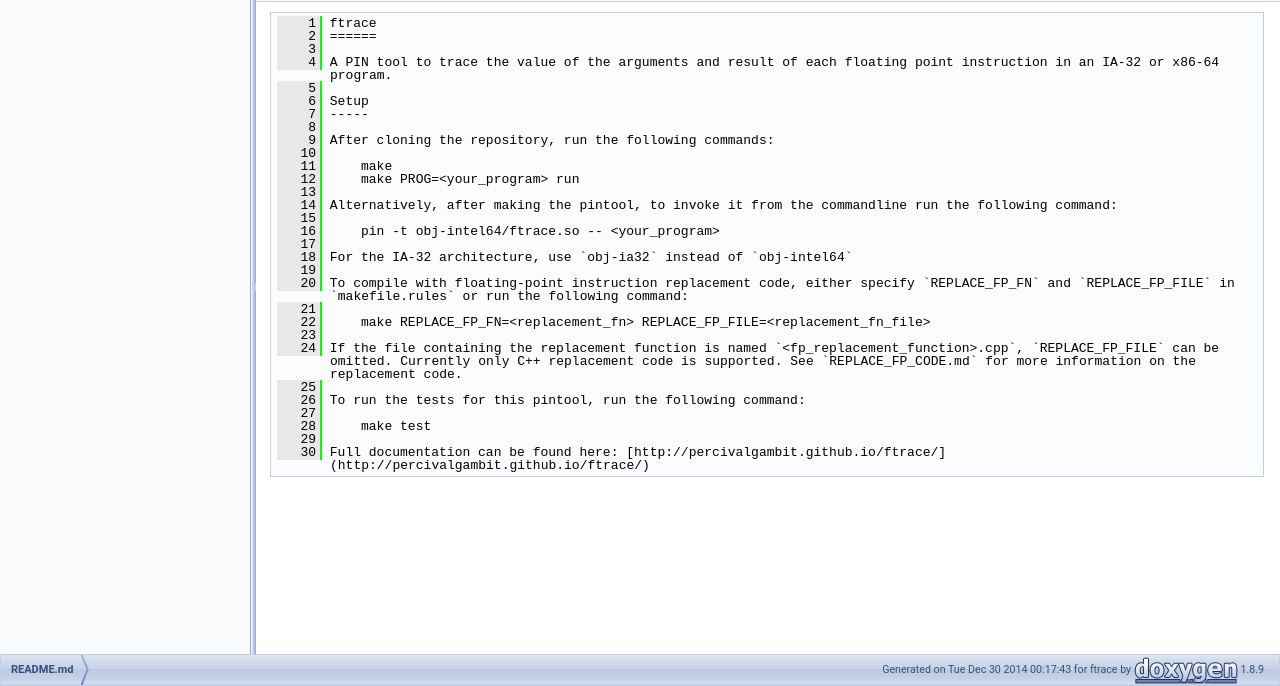
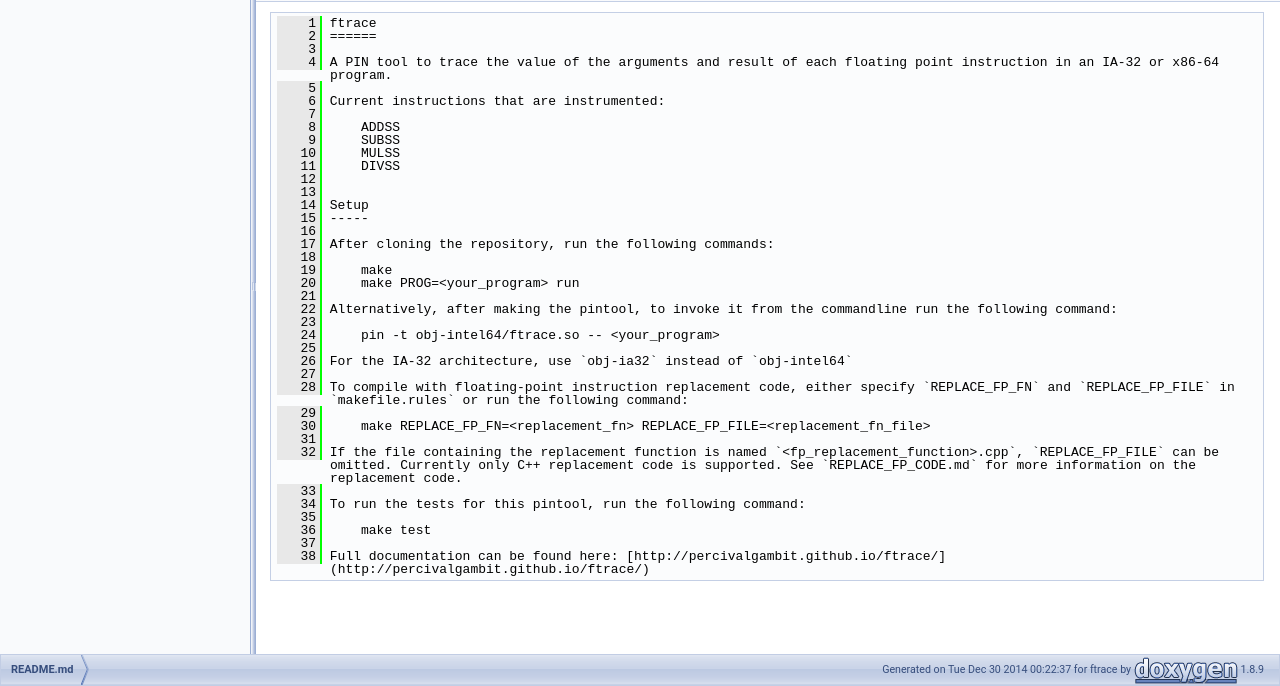
Before and after one commit to percivalgambit/NEAT, a plain HTML site: page README_8md_source.html in a window 1280 px wide. Shown: the part 114-800 px from the top of the page. Drawn offline with Linux system fonts and the light colour scheme.

Commit message:
Documentation generated on 12/30/14 12:23am

```diff
--- a/README_8md_source.html
+++ b/README_8md_source.html
@@ -97,38 +97,46 @@ $(document).ready(function(){initNavTree('README_8md.html','');});
 <div class="line"><a name="l00003"></a><span class="lineno">    3</span>&#160;</div>
 <div class="line"><a name="l00004"></a><span class="lineno">    4</span>&#160;A PIN tool to trace the value of the arguments and result of each floating point instruction in an IA-32 or x86-64 program.</div>
 <div class="line"><a name="l00005"></a><span class="lineno">    5</span>&#160;</div>
-<div class="line"><a name="l00006"></a><span class="lineno">    6</span>&#160;Setup</div>
-<div class="line"><a name="l00007"></a><span class="lineno">    7</span>&#160;-----</div>
-<div class="line"><a name="l00008"></a><span class="lineno">    8</span>&#160;</div>
-<div class="line"><a name="l00009"></a><span class="lineno">    9</span>&#160;After cloning the repository, run the following commands:</div>
-<div class="line"><a name="l00010"></a><span class="lineno">   10</span>&#160;</div>
-<div class="line"><a name="l00011"></a><span class="lineno">   11</span>&#160;    make</div>
-<div class="line"><a name="l00012"></a><span class="lineno">   12</span>&#160;    make PROG=&lt;your_program&gt; run</div>
+<div class="line"><a name="l00006"></a><span class="lineno">    6</span>&#160;Current instructions that are instrumented:</div>
+<div class="line"><a name="l00007"></a><span class="lineno">    7</span>&#160;</div>
+<div class="line"><a name="l00008"></a><span class="lineno">    8</span>&#160;    ADDSS</div>
+<div class="line"><a name="l00009"></a><span class="lineno">    9</span>&#160;    SUBSS</div>
+<div class="line"><a name="l00010"></a><span class="lineno">   10</span>&#160;    MULSS</div>
+<div class="line"><a name="l00011"></a><span class="lineno">   11</span>&#160;    DIVSS</div>
+<div class="line"><a name="l00012"></a><span class="lineno">   12</span>&#160;</div>
 <div class="line"><a name="l00013"></a><span class="lineno">   13</span>&#160;</div>
-<div class="line"><a name="l00014"></a><span class="lineno">   14</span>&#160;Alternatively, after making the pintool, to invoke it from the commandline run the following command:</div>
-<div class="line"><a name="l00015"></a><span class="lineno">   15</span>&#160;</div>
-<div class="line"><a name="l00016"></a><span class="lineno">   16</span>&#160;    pin -t obj-intel64/ftrace.so -- &lt;your_program&gt;</div>
-<div class="line"><a name="l00017"></a><span class="lineno">   17</span>&#160;</div>
-<div class="line"><a name="l00018"></a><span class="lineno">   18</span>&#160;For the IA-32 architecture, use `obj-ia32` instead of `obj-intel64`</div>
-<div class="line"><a name="l00019"></a><span class="lineno">   19</span>&#160;</div>
-<div class="line"><a name="l00020"></a><span class="lineno">   20</span>&#160;To compile with floating-point instruction replacement code, either specify `REPLACE_FP_FN` and `REPLACE_FP_FILE` in `makefile.rules` or run the following command:</div>
+<div class="line"><a name="l00014"></a><span class="lineno">   14</span>&#160;Setup</div>
+<div class="line"><a name="l00015"></a><span class="lineno">   15</span>&#160;-----</div>
+<div class="line"><a name="l00016"></a><span class="lineno">   16</span>&#160;</div>
+<div class="line"><a name="l00017"></a><span class="lineno">   17</span>&#160;After cloning the repository, run the following commands:</div>
+<div class="line"><a name="l00018"></a><span class="lineno">   18</span>&#160;</div>
+<div class="line"><a name="l00019"></a><span class="lineno">   19</span>&#160;    make</div>
+<div class="line"><a name="l00020"></a><span class="lineno">   20</span>&#160;    make PROG=&lt;your_program&gt; run</div>
 <div class="line"><a name="l00021"></a><span class="lineno">   21</span>&#160;</div>
-<div class="line"><a name="l00022"></a><span class="lineno">   22</span>&#160;    make REPLACE_FP_FN=&lt;replacement_fn&gt; REPLACE_FP_FILE=&lt;replacement_fn_file&gt;</div>
+<div class="line"><a name="l00022"></a><span class="lineno">   22</span>&#160;Alternatively, after making the pintool, to invoke it from the commandline run the following command:</div>
 <div class="line"><a name="l00023"></a><span class="lineno">   23</span>&#160;</div>
-<div class="line"><a name="l00024"></a><span class="lineno">   24</span>&#160;If the file containing the replacement function is named `&lt;fp_replacement_function&gt;.cpp`, `REPLACE_FP_FILE` can be omitted. Currently only C++ replacement code is supported. See `REPLACE_FP_CODE.md` for more information on the replacement code.</div>
+<div class="line"><a name="l00024"></a><span class="lineno">   24</span>&#160;    pin -t obj-intel64/ftrace.so -- &lt;your_program&gt;</div>
 <div class="line"><a name="l00025"></a><span class="lineno">   25</span>&#160;</div>
-<div class="line"><a name="l00026"></a><span class="lineno">   26</span>&#160;To run the tests for this pintool, run the following command:</div>
+<div class="line"><a name="l00026"></a><span class="lineno">   26</span>&#160;For the IA-32 architecture, use `obj-ia32` instead of `obj-intel64`</div>
 <div class="line"><a name="l00027"></a><span class="lineno">   27</span>&#160;</div>
-<div class="line"><a name="l00028"></a><span class="lineno">   28</span>&#160;    make test</div>
+<div class="line"><a name="l00028"></a><span class="lineno">   28</span>&#160;To compile with floating-point instruction replacement code, either specify `REPLACE_FP_FN` and `REPLACE_FP_FILE` in `makefile.rules` or run the following command:</div>
 <div class="line"><a name="l00029"></a><span class="lineno">   29</span>&#160;</div>
-<div class="line"><a name="l00030"></a><span class="lineno">   30</span>&#160;Full documentation can be found here: [http://percivalgambit.github.io/ftrace/] (http://percivalgambit.github.io/ftrace/)</div>
+<div class="line"><a name="l00030"></a><span class="lineno">   30</span>&#160;    make REPLACE_FP_FN=&lt;replacement_fn&gt; REPLACE_FP_FILE=&lt;replacement_fn_file&gt;</div>
+<div class="line"><a name="l00031"></a><span class="lineno">   31</span>&#160;</div>
+<div class="line"><a name="l00032"></a><span class="lineno">   32</span>&#160;If the file containing the replacement function is named `&lt;fp_replacement_function&gt;.cpp`, `REPLACE_FP_FILE` can be omitted. Currently only C++ replacement code is supported. See `REPLACE_FP_CODE.md` for more information on the replacement code.</div>
+<div class="line"><a name="l00033"></a><span class="lineno">   33</span>&#160;</div>
+<div class="line"><a name="l00034"></a><span class="lineno">   34</span>&#160;To run the tests for this pintool, run the following command:</div>
+<div class="line"><a name="l00035"></a><span class="lineno">   35</span>&#160;</div>
+<div class="line"><a name="l00036"></a><span class="lineno">   36</span>&#160;    make test</div>
+<div class="line"><a name="l00037"></a><span class="lineno">   37</span>&#160;</div>
+<div class="line"><a name="l00038"></a><span class="lineno">   38</span>&#160;Full documentation can be found here: [http://percivalgambit.github.io/ftrace/] (http://percivalgambit.github.io/ftrace/)</div>
 </div><!-- fragment --></div><!-- contents -->
 </div><!-- doc-content -->
 <!-- start footer part -->
 <div id="nav-path" class="navpath"><!-- id is needed for treeview function! -->
   <ul>
     <li class="navelem"><b>README.md</b></li>
-    <li class="footer">Generated on Tue Dec 30 2014 00:17:43 for ftrace by
+    <li class="footer">Generated on Tue Dec 30 2014 00:22:37 for ftrace by
     <a href="http://www.doxygen.org/index.html">
     <img class="footer" src="doxygen.png" alt="doxygen"/></a> 1.8.9 </li>
   </ul>
```
Also changed, not shown: REPLACE__FP__CODE_8md_source.html (+1 -1 lines), files.html (+1 -1 lines), ftrace_8cpp.html (+1 -1 lines), ftrace_8cpp_source.html (+1 -1 lines), globals.html (+1 -1 lines), globals_func.html (+1 -1 lines), index.html (+6 -2 lines), md_REPLACE_FP_CODE.html (+1 -1 lines), pages.html (+1 -1 lines), replace__fp__ins__complex_8cpp.html (+1 -1 lines), replace__fp__ins__complex_8cpp_source.html (+1 -1 lines), replace__fp__ins__simple_8cpp.html (+1 -1 lines), replace__fp__ins__simple_8cpp_source.html (+1 -1 lines), sse__sample__app_8c.html (+1 -1 lines), 1 more files.
